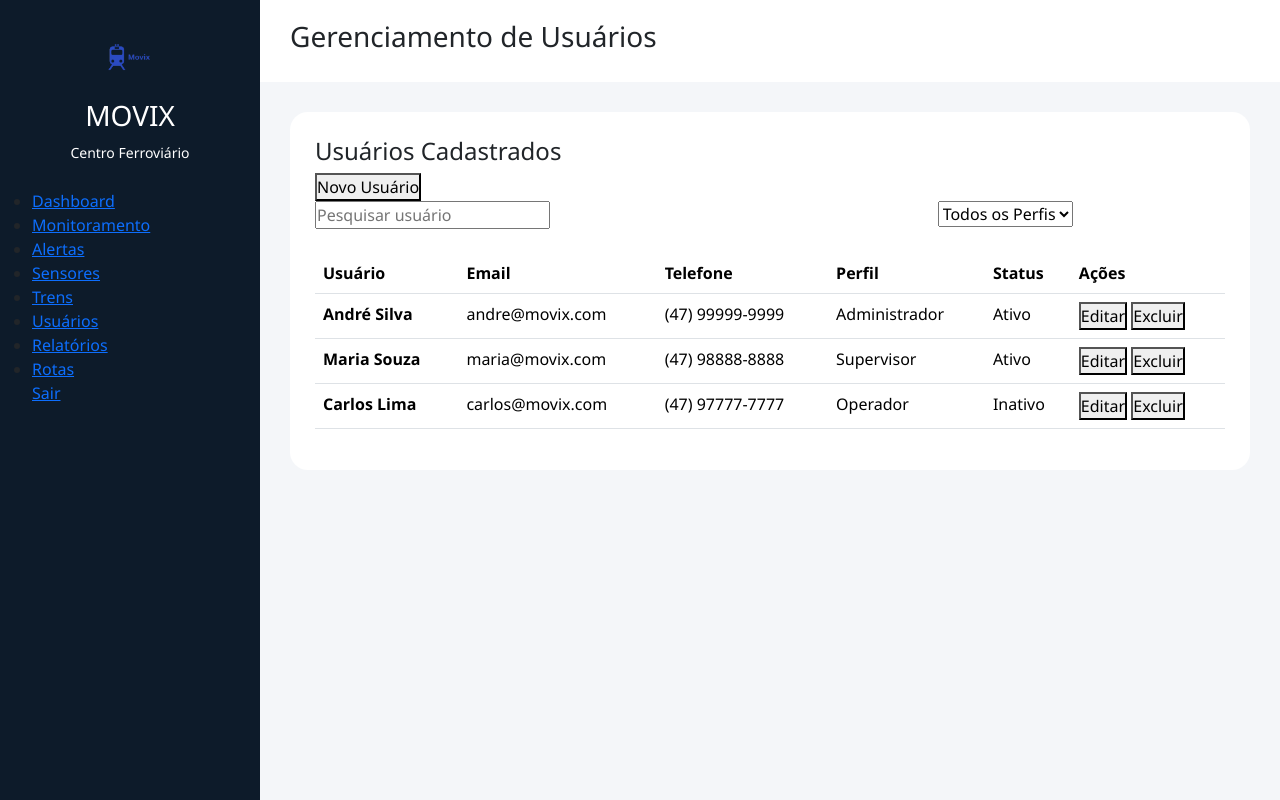
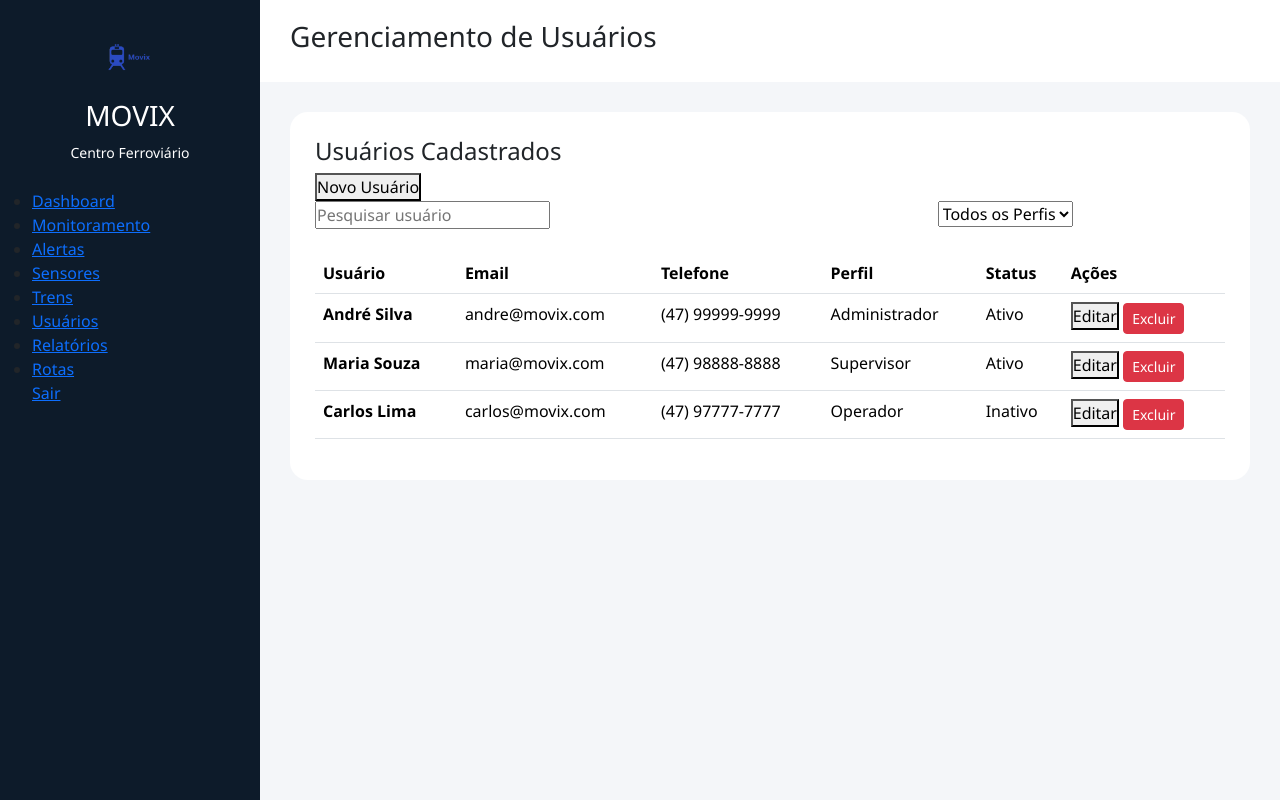
Before and after one commit to Moraes-Code/S.A-Projeto-Movix, a PHP site: page /public/usuarios.php in a window 1280 px wide. Run offline with PHP 8.4, Linux system fonts and the light colour scheme.

Commit message:
UP - começei a fazer o botão de excluir (agora esta clicavel)

```diff
--- a/public/usuarios.php
+++ b/public/usuarios.php
@@ -121,9 +121,9 @@
                         <button>
                                 Editar
                             </button>
-                            <button>
-                               Excluir
-                            </button>
+                            <a href="excluir_usuario.php?id=1" class="btn btn-sm btn-danger" onclick="return confirm('Tem certeza que deseja excluir?');">
+    Excluir
+</a>
                     </td>
                 </tr>
                 <tr>
@@ -150,9 +150,9 @@
                         <button>
                                 Editar
                             </button>
-                            <button>
-                               Excluir
-                            </button>
+                            <a href="excluir_usuario.php?id=1" class="btn btn-sm btn-danger" onclick="return confirm('Tem certeza que deseja excluir?');">
+    Excluir
+</a>
                     </td>
                 </tr>
                 <tr>
@@ -179,9 +179,9 @@
                         <button>
                                 Editar
                             </button>
-                            <button>
-                               Excluir
-                            </button>
+                            <a href="excluir_usuario.php?id=1" class="btn btn-sm btn-danger" onclick="return confirm('Tem certeza que deseja excluir?');">
+    Excluir
+</a>
                     </td>
                 </tr>
             </tbody>
```
